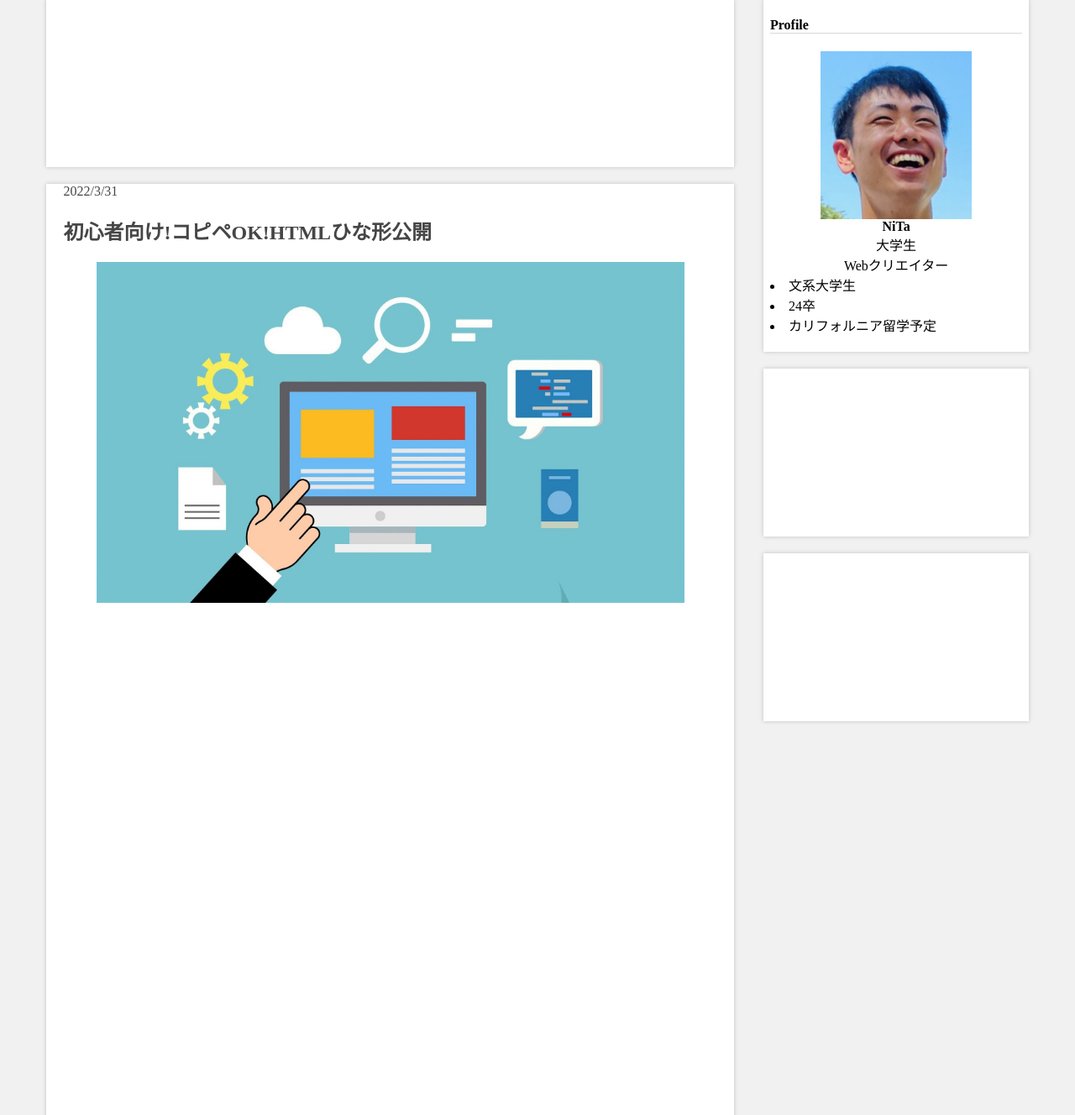
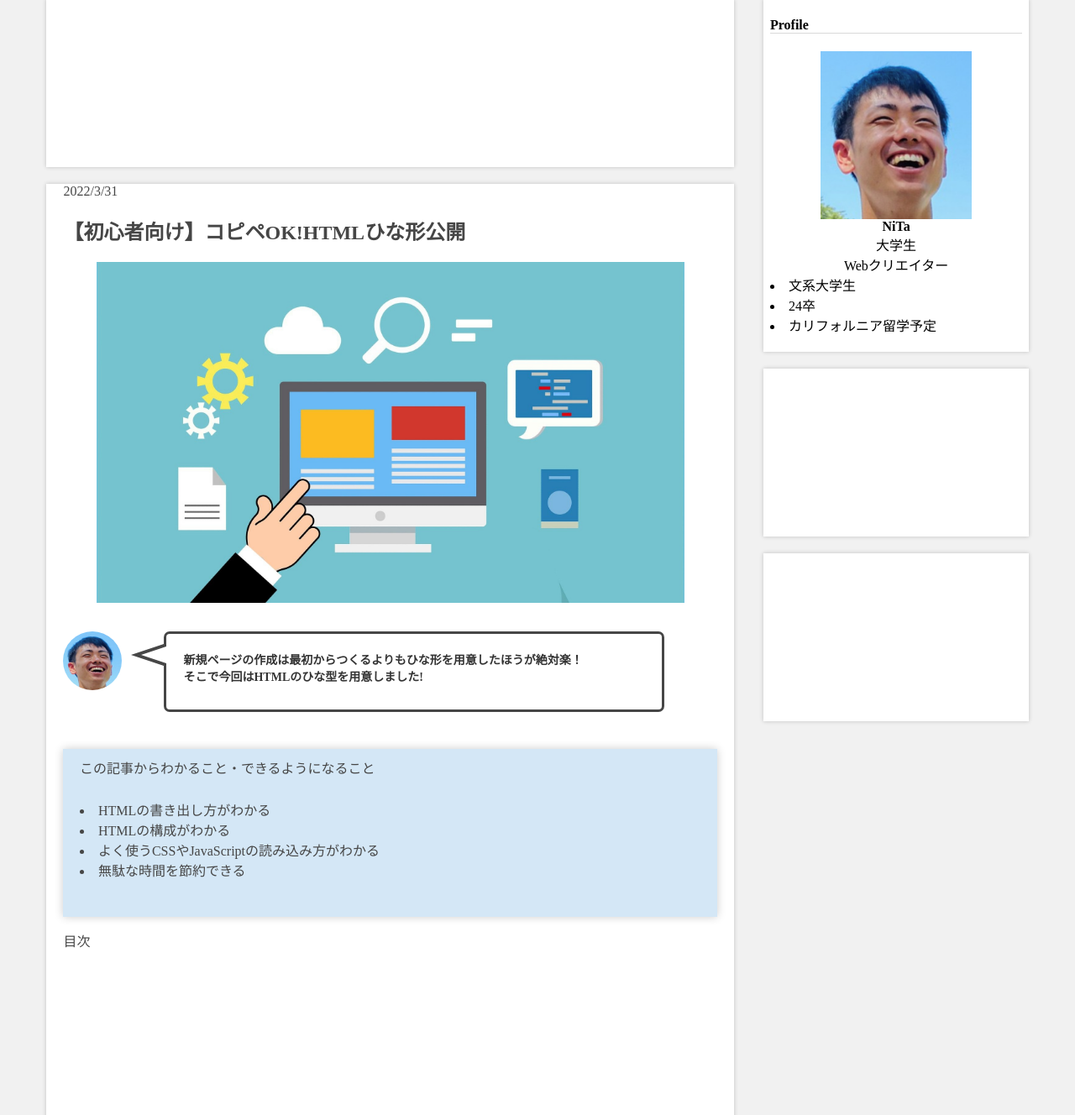
Before and after one commit to ni-m-ta/blog_public, a PHP site: page /html-blog-base.html in a window 1280 px wide. Shown: the part 202-1530 px from the top of the page at 84% size. Run offline with PHP 8.4, Linux system fonts and the light colour scheme; some libraries are stand-ins or nearby versions.

Commit message:
wrhiting blogs

```diff
--- a/css/contents.css
+++ b/css/contents.css
@@ -9,7 +9,7 @@ ul{
 .title{
     width: 100%;
     height: 50px;
-    background-color: rgb(27, 127, 204, 0.8);
+    background-color: rgba(27, 127, 204, 0.8);
     color: white;
     text-align: center;
     margin-top: 0;
@@ -161,3 +161,80 @@ ul{
       width: 700px;
       height: auto;
     }
+
+  .main-start-explanation{
+    width: 100%;
+    height: 70px;
+    margin: 30px 0 70px 0;
+  }
+
+    .face-icon{
+      height: 70px;
+      width: 70px;
+      float: left;
+    }
+
+      .face-icon img{
+        border-radius: 50%;
+        height: 70px;
+        width: 70px;
+      }
+
+      .chat{
+        float: left;
+        margin-left: 50px;
+        position:relative;
+        width:550px;
+        height:50px;
+        background:#FFFFFF;
+        padding:20px;
+        text-align:left;
+        border:3px solid #464646;
+        color:#333333;
+        font-size:14px;
+        font-weight:bold;
+        border-radius:7px;
+        -webkit-border-radius:7px;
+        -moz-border-radius:7px;
+    }
+    .chat:after,.chat:before{
+        border: solid transparent;
+        content:'';
+        height:0;
+        width:0;
+        pointer-events:none;
+        position:absolute;
+        right:100%;
+        top:27%;
+    }
+    .chat:after{
+        border-color: rgba(255, 255, 255, 0);
+        border-top-width:10px;
+        border-bottom-width:10px;
+        border-left-width:30px;
+        border-right-width:30px;
+        margin-top: -10px;
+        border-right-color:#FFFFFF;
+    }
+    .chat:before{
+        border-color: rgba(70, 70, 70, 0);
+        border-top-width:13px;
+        border-bottom-width:13px;
+        border-left-width:39px;
+        border-right-width:39px;
+        margin-top: -13px;
+        margin-right: 3px;
+        border-right-color:#464646;
+    }
+
+    .achievements{
+      height: 200px;
+      width: 100%;
+      margin-top: 15px;
+      background-color: rgba(113, 177, 226, 0.3);
+      box-shadow: 0px 0px 10px rgba(0,0,0,0.2)
+    }
+
+      .achievements-title{
+        padding: 10px 0;
+      }
--- a/html-blog-base.html
+++ b/html-blog-base.html
@@ -50,8 +50,31 @@
         <div class="main">
           <div class="child-container">
               <p class="date">2022/3/31</p>
-              <h2 class="main-title">初心者向け!コピペOK!HTMLひな形公開</h2>
+              <h2 class="main-title">【初心者向け】コピペOK!HTMLひな形公開</h2>
               <div class="main-img"><img src="img\myBlog_html_base.jpg"></div>
+              <div class="main-start-explanation">
+                <div class="face-icon">
+                  <img src="img/me2.PNG">
+                </div>
+                <div class="chat">新規ページの作成は最初からつくるよりもひな形を用意したほうが絶対楽！
+                                  <br>そこで今回はHTMLのひな型を用意しました!
+                </div>
+              </div>
+              <div class="achievements">
+                <div class="child-container">
+                  <p class="achievements-title">この記事からわかること・できるようになること</p>
+                  <ul>
+                    <li>HTMLの書き出し方がわかる</li>
+                    <li>HTMLの構成がわかる</li>
+                    <li>よく使うCSSやJavaScriptの読み込み方がわかる</li>
+                    <li>無駄な時間を節約できる</li>
+                  </ul>
+                </div>
+              </div>
+              <div class="index">
+                <p>目次</p>
+
+              </div>
           </div>
         </div>
         <div class="side child-profile">
```
